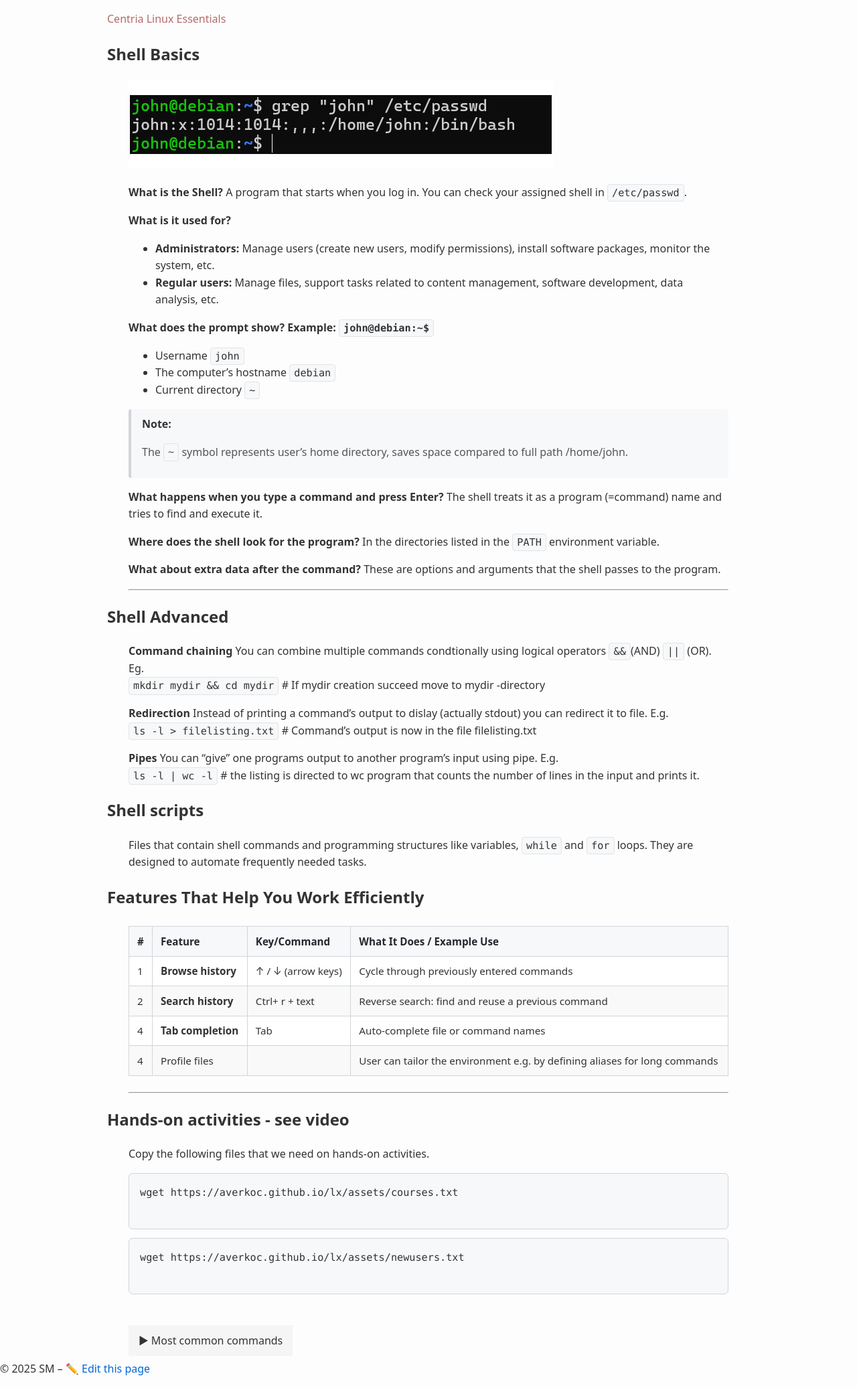
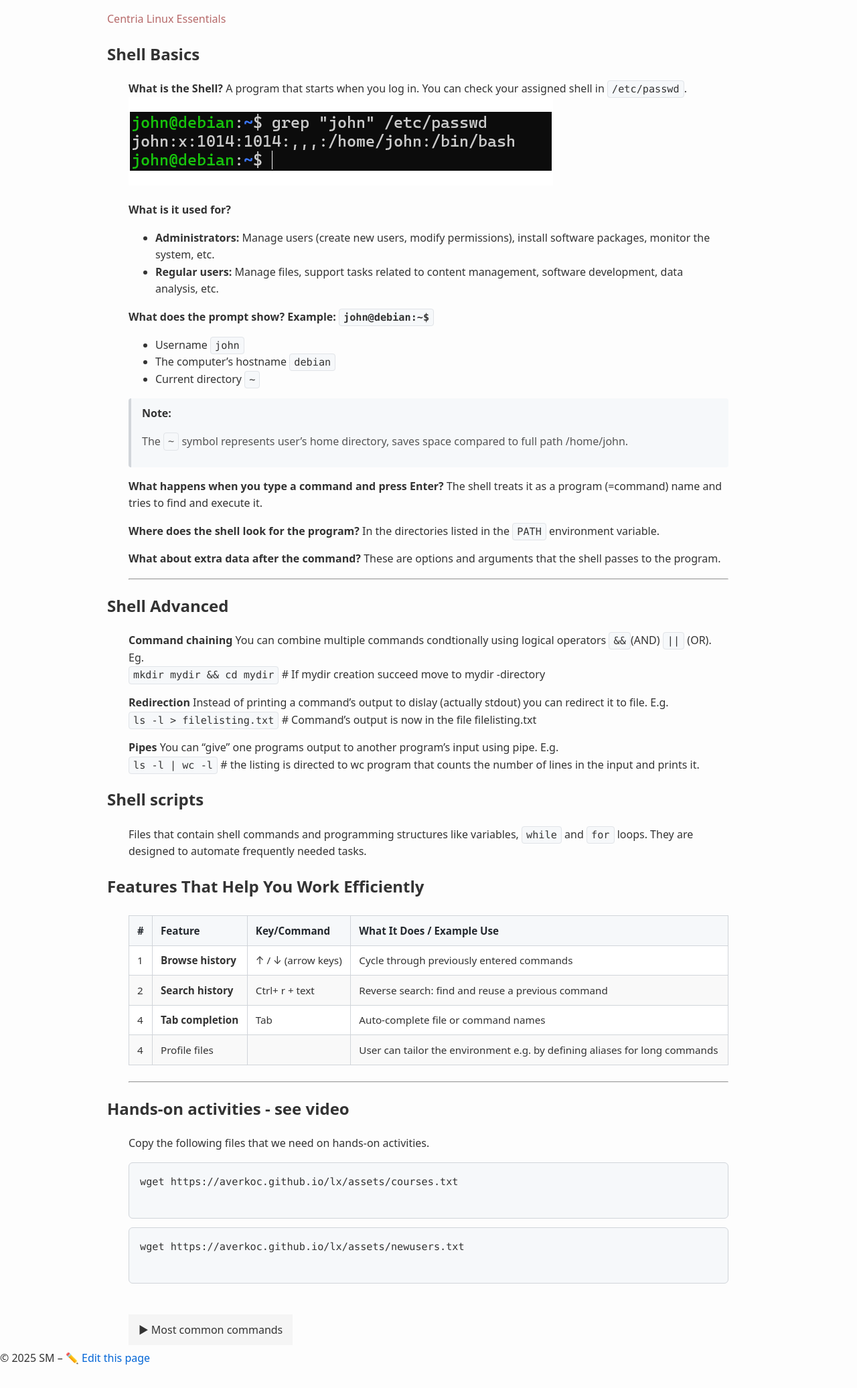
Before and after one commit to averkoc/lx, a Jekyll site: the page built from docs/ws2ideas.md, in a window 1280 px wide. Shown: the whole page at 67% size. Built offline with Jekyll 4.4.1, drawn with Linux system fonts in a browser that asks for light colours.

Commit message:
Reorder Shell Basics content and image
Rearranged the Shell section to improve clarity.

```diff
--- a/docs/ws2ideas.md
+++ b/docs/ws2ideas.md
@@ -5,9 +5,10 @@ layout: default
 
 ## Shell Basics
 
-![shell](../images/shell.png)
+
 
 **What is the Shell?** A program that starts when you log in. You can check your assigned shell in `/etc/passwd`.
+![shell](../images/shell.png)
 
 **What is it used for?**
 - **Administrators:** Manage users (create new users, modify permissions), install software packages, monitor the system, etc.
```
